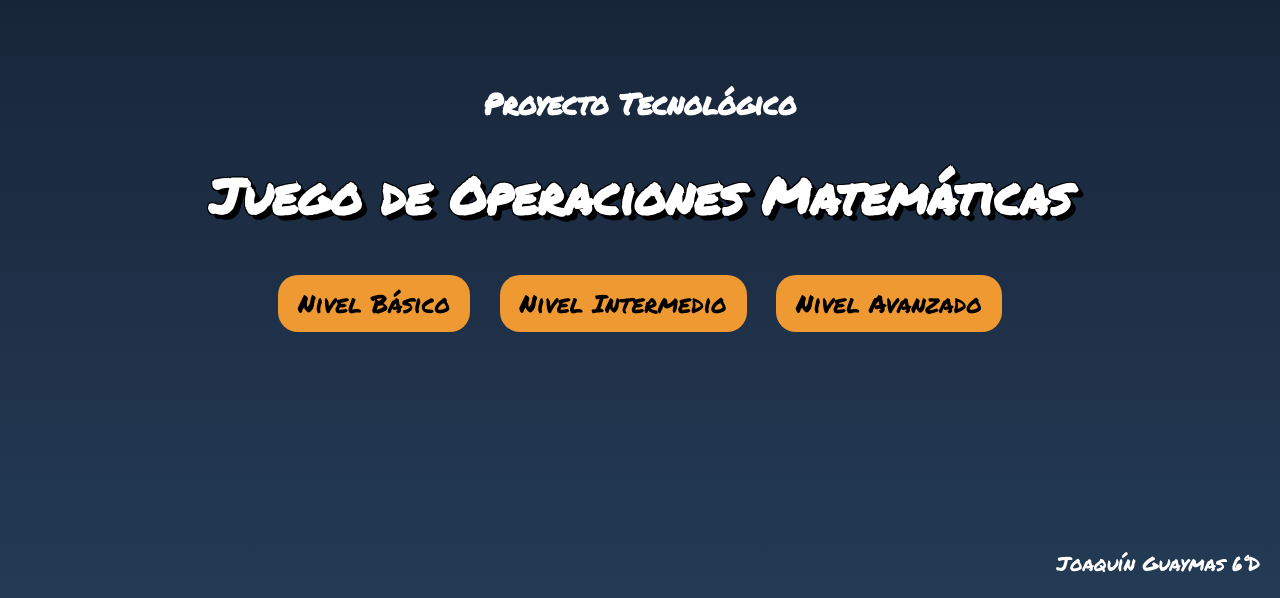
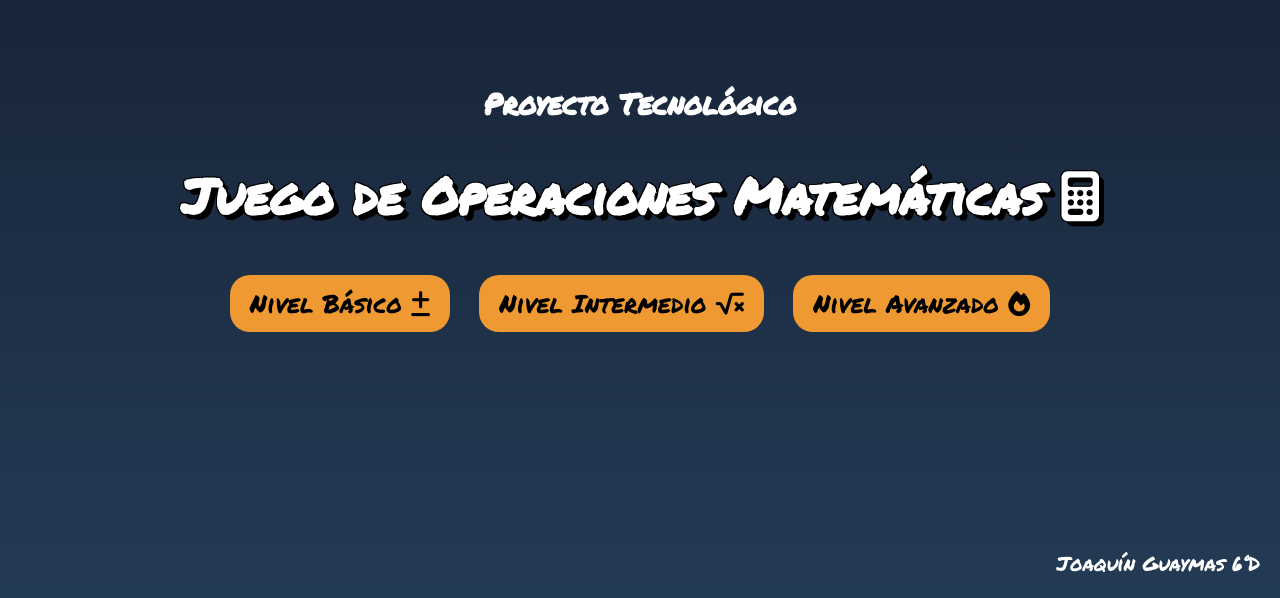
Before and after one commit to ivankameyha/math-game, a plain HTML site: page index.html in a window 1280 px wide. Shown: the part 202-800 px from the top of the page. Drawn offline with Linux system fonts and the light colour scheme; a web font is replaced by a local one.

Commit message:
added icons

```diff
--- a/index.html
+++ b/index.html
@@ -13,12 +13,12 @@
 <body>
     <div class="container">
         <h3>Proyecto Tecnológico</h3>
-        <h1>Juego de Operaciones Matemáticas</h1>
+        <h1>Juego de Operaciones Matemáticas <i class="fa-solid fa-calculator fa-fade"></i></h1>
         <!-- Selección del nivel -->
         <div id="level-selection">
-            <button type="button" class="btn btn-outline-warning" onclick="startGame('basic')">Nivel Básico</button>
-            <button type="button" class="btn btn-outline-danger" onclick="startGame('advanced')">Nivel Intermedio</button>
-            <button onclick="startGame('equation')">Nivel Avanzado</button>
+            <button type="button" class="btn btn-outline-warning" onclick="startGame('basic')">Nivel Básico <i class="fa-solid fa-plus-minus"></i></button>
+            <button type="button" class="btn btn-outline-danger" onclick="startGame('advanced')">Nivel Intermedio <i class="fa-solid fa-square-root-variable"></i></button>
+            <button onclick="startGame('equation')">Nivel Avanzado <i class="fa-solid fa-fire"></i></button>
         </div>
         <!-- Juego principal, inicialmente oculto -->
         <div id="game" class="hidden">
@@ -40,5 +40,6 @@
     </div>
     <!-- Enlazamos el archivo JavaScript -->
     <script src="script.js"></script>
+    <script src="https://kit.fontawesome.com/7ef1bfd351.js" crossorigin="anonymous"></script>
 </body>
 </html>
--- a/script.js
+++ b/script.js
@@ -18,7 +18,7 @@ const equationQuestions = [
     { equation: '4x + 7 = 31', answer: 6 },
     { equation: '5x - 9 = 36', answer: 9 },
     { equation: '4 + 12x = 52', answer: 4 },
-    { equation: '7x - 3 = 50', answer: 8 },
+    { equation: '7x - 3 = 53', answer: 8 },
     { equation: '13 - x = 10', answer: 3 },
     { equation: '7 + (12/2 - x) = 10', answer: 3 },
     { equation: '1 + (6/6 + x) = 68', answer: 66 },
@@ -43,7 +43,7 @@ function startGame(level) {
 function startTimer() {
     timer = setInterval(() => {
         timeLeft--;
-        document.getElementById('timer').innerText = `Tiempo: ${timeLeft}s`;
+        document.getElementById('timer').innerHTML = `Tiempo: ${timeLeft}s <i class="fa-solid fa-stopwatch"></i>`;
         if (timeLeft <= 0) {
             clearInterval(timer);
             endGame();
```
